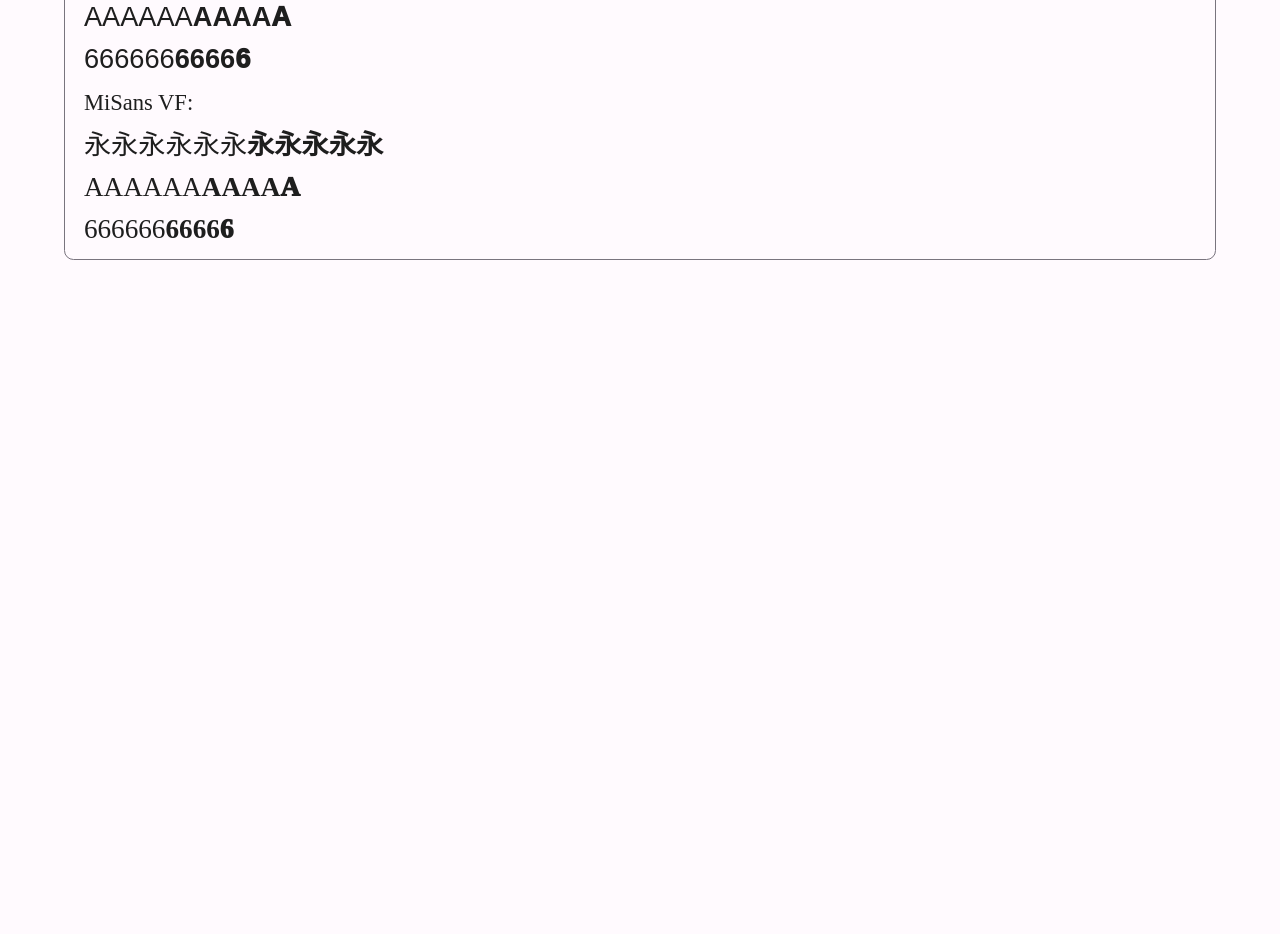
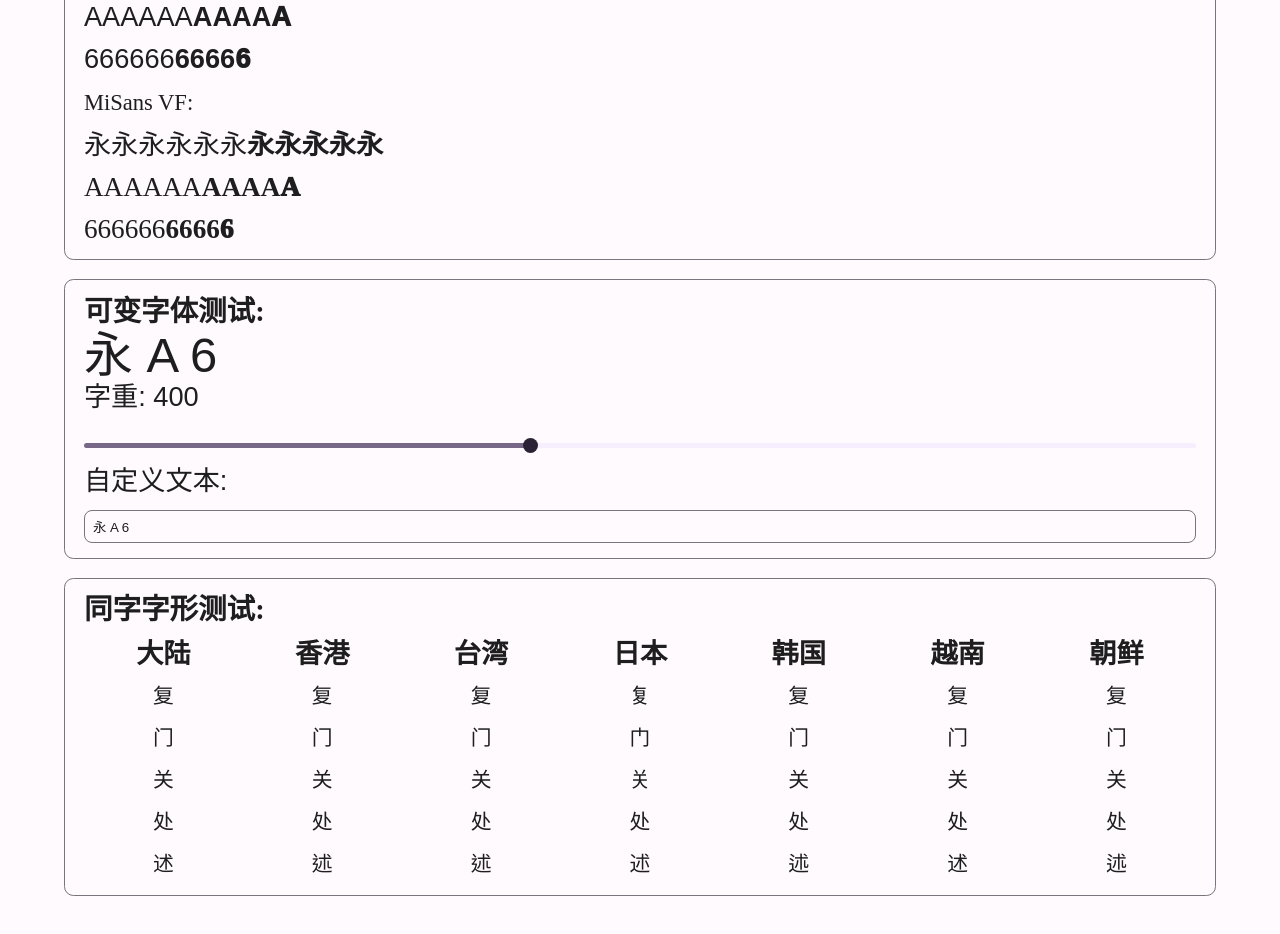
Before and after one commit to YuKongA/Font-Weight-Test, a Vue app: page / in a window 1280 px wide. Shown: the part 920-1854 px from the top of the page. Before the commit the page ends 1235 px from the top, so only its background shows below. Built offline with nearby package versions, Linux system fonts and the light colour scheme; a web font is replaced by a local one.

Commit message:
update: 添加可变字体和同字字形测试

```diff
--- a/src/assets/main.css
+++ b/src/assets/main.css
@@ -99,6 +99,58 @@ a {
   background-color: var(--color-hover);
 }
 
+input[type="text"] {
+  color: var(--color-text);
+  width: 100%;
+  padding: 8px;
+  margin-bottom: 5px;
+  box-sizing: border-box;
+  border: 1px solid #79747E;
+  border-radius: 8px;
+  background-color: var(--color-background);
+}
+
+input[type="range"] {
+  -webkit-appearance: none;
+  appearance: none;
+  width: 100%;
+  height: 5px;
+  border-radius: 15px;
+  outline: none;
+  opacity: 1;
+}
+
+input[type="range"]::-webkit-slider-thumb {
+  -webkit-appearance: none;
+  appearance: none;
+  width: 15px;
+  height: 15px;
+  border-radius: 50%;
+  background: var(--color-footer-text);
+  cursor: pointer;
+}
+
+input[type="range"]::-moz-range-thumb {
+  width: 15px;
+  height: 15px;
+  border-radius: 50%;
+  background: var(--color-footer-text);
+  cursor: pointer;
+}
+
+.character-display {
+  display: flex;
+  justify-content: space-around;
+}
+
+.character-display div {
+  text-align: center;
+}
+
+.character-display p {
+  font-size: 1.3rem;
+}
+
 #footer {
   position: fixed;
   bottom: 10px;
@@ -145,7 +197,7 @@ a.footer-msg:active {
   color: var(--color-footer-link-hover);
 }
 
-@media screen and (min-width: 720px) {
+@media screen and (min-width: 710px) {
   h2 {
     font-size: 1.05em;
   }
--- /dev/null
+++ b/src/components/CJKCharacterDisplay.vue
@@ -0,0 +1,63 @@
+<template>
+    <div>
+        <div class="character-display">
+            <div>
+                <h4>大陆</h4>
+                <p lang="zh-CN">复</p>
+                <p lang="zh-CN">门</p>
+                <p lang="zh-CN">关</p>
+                <p lang="zh-CN">处</p>
+                <p lang="zh-CN">述</p>
+
+            </div>
+            <div>
+                <h4>香港</h4>
+                <p lang="zh-HK">复</p>
+                <p lang="zh-HK">门</p>
+                <p lang="zh-HK">关</p>
+                <p lang="zh-HK">处</p>
+                <p lang="zh-HK">述</p>
+            </div>
+            <div>
+                <h4>台湾</h4>
+                <p lang="zh-TW">复</p>
+                <p lang="zh-TW">门</p>
+                <p lang="zh-TW">关</p>
+                <p lang="zh-TW">处</p>
+                <p lang="zh-TW">述</p>
+            </div>
+            <div>
+                <h4>日本</h4>
+                <p lang="ja-JP">复</p>
+                <p lang="ja-JP">门</p>
+                <p lang="ja-JP">关</p>
+                <p lang="ja-JP">处</p>
+                <p lang="ja-JP">述</p>
+            </div>
+            <div>
+                <h4>韩国</h4>
+                <p lang="ko-KR">复</p>
+                <p lang="ko-KR">门</p>
+                <p lang="ko-KR">关</p>
+                <p lang="ko-KR">处</p>
+                <p lang="ko-KR">述</p>
+            </div>
+            <div>
+                <h4>越南</h4>
+                <p lang="vi-VN">复</p>
+                <p lang="vi-VN">门</p>
+                <p lang="vi-VN">关</p>
+                <p lang="vi-VN">处</p>
+                <p lang="vi-VN">述</p>
+            </div>
+            <div>
+                <h4>朝鲜</h4>
+                <p lang="ko">复</p>
+                <p lang="ko">门</p>
+                <p lang="ko">关</p>
+                <p lang="ko">处</p>
+                <p lang="ko">述</p>
+            </div>
+        </div>
+    </div>
+</template>
--- /dev/null
+++ b/src/components/VariableFontTestDisplay.vue
@@ -0,0 +1,40 @@
+<template>
+    <nav id="sans-serif">
+        <nav>
+            <p :style="{ fontWeight: fontWeight, fontSize: '1.8em' }">{{ testText }}</p>
+        </nav>
+        <nav>
+            <label for="fontWeight">字重: {{ fontWeight }}</label>
+            <input id="weightRange" type="range" min="1" max="999" step="1" v-model="fontWeight" @input="updateRangeStyle" ref="weightRange">
+        </nav>
+        <nav>
+            <label for="testText">自定义文本: </label>
+            <input id="textInput" type="text" v-model="testText">
+        </nav>
+    </nav>
+</template>
+
+<script>
+export default {
+    data() {
+        return {
+            fontWeight: 400, // 默认字重
+            testText: '永 A 6' // 默认测试文本
+        };
+    },
+    methods: {
+        updateRangeStyle(event) {
+            const range = event.target;
+            const value = (range.value - range.min) / (range.max - range.min) * 100;
+            range.style.background = `linear-gradient(to right, var(--color-footer-hover) ${value}%, var(--color-footer-background) ${value}%)`;
+        }
+    },
+    mounted() {
+        this.$nextTick(() => {
+            const range = this.$refs.weightRange;
+            range.value = this.fontWeight;
+            this.updateRangeStyle({ target: range });
+        });
+    }
+}
+</script>
--- a/src/views/HomeView.vue
+++ b/src/views/HomeView.vue
@@ -1,9 +1,8 @@
 <template>
   <main>
     <nav class="round">
-      <nav id="sans-serif">
       <h2 style="font-weight: 600;">常用字重映射: </h2>
-        <p>
+      <p id="sans-serif">
         <span style="font-weight:100;">100 - 淡体 Thin (Hairline)</span><br>
         <span style="font-weight:200;">200 - 特细 ExtraLight (UltraLight)</span><br>
         <span style="font-weight:300;">300 - 细体 Light</span><br>
@@ -17,25 +16,35 @@
         <span style="font-weight:950;">950 - 特浓 ExtraBlack (UltraBlack)</span><br>
       </p>
     </nav>
-    </nav>
     <nav class="round">
-      <nav id="sans-serif">
       <h2 style="font-weight: 600;">字重对照展示: </h2>
       <h5 style="font-weight: 500;">设备字体: </h5>
       <ComparisonDisplay fontFamily="sans-serif" language="en" :characters="['永', 'A', '6']" />
       <h5 style="font-weight:500; font-family: MiSans VF; margin-top: 0.1rem;">MiSans VF: </h5>
       <ComparisonDisplay fontFamily="MiSans VF" language="en" :characters="['永', 'A', '6']" />
     </nav>
-    </nav><br><br>
+    <nav class="round">
+      <h2 style="font-weight: 600;">可变字体测试: </h2>
+      <VariableFontTestDisplay />
+    </nav>
+    <nav class="round">
+      <h2 style="font-weight: 600;">同字字形测试: </h2>
+      <CJKCharacterDisplay />
+    </nav>
+    <br><br>
   </main>
 </template>
 
 <script>
 import ComparisonDisplay from '../components/FontComparisonDisplay.vue';
+import VariableFontTestDisplay from '../components/VariableFontTestDisplay.vue';
+import CJKCharacterDisplay from '../components/CJKCharacterDisplay.vue';
 
 export default {
   components: {
-    ComparisonDisplay
+    ComparisonDisplay,
+    VariableFontTestDisplay,
+    CJKCharacterDisplay
   }
 }
 </script>
```
Also changed, not shown: package.json (+4 -4 lines). Lines whose indentation alone changed are shown as unchanged.
